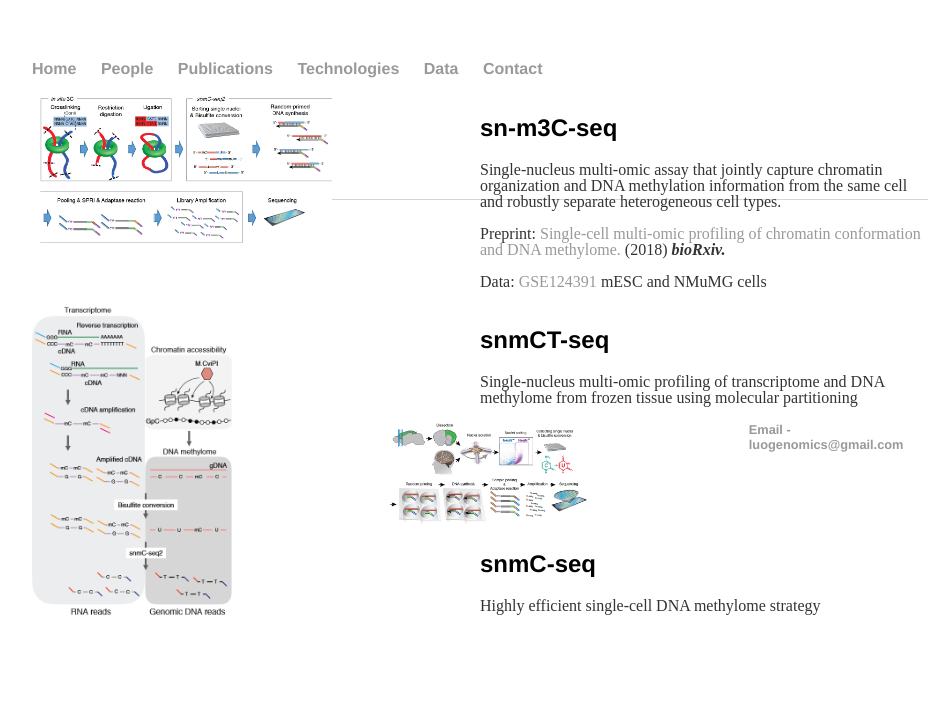
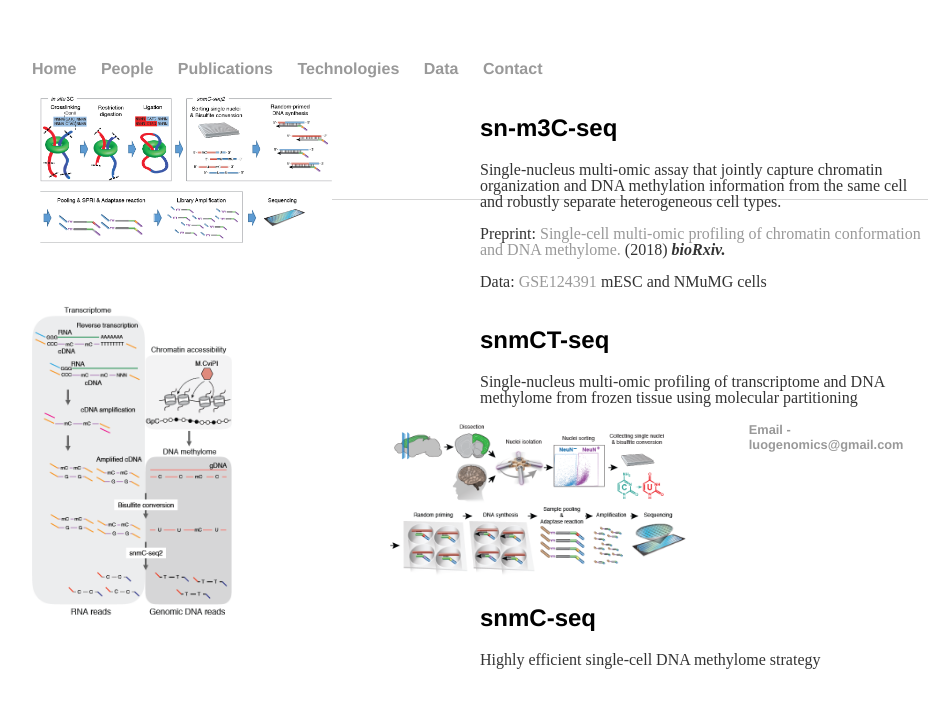
Before and after one commit to luogenomics/luogenomics.github.io, a Jekyll site: the page built from technologies/index.html, in a window 1280 px wide. Shown: the top 708 px of the page, without its empty margins (160-1111 px from the left). Built offline with Jekyll 4.4.1, drawn with Linux system fonts in a browser that asks for light colours.

Commit message:
Update index.html

```diff
--- a/technologies/index.html
+++ b/technologies/index.html
@@ -35,7 +35,7 @@ title: Luo Lab Technologies
 <div class="projectbox">
   <div class="projectmediabox pull-left">
     <a href="">
-      <img width=200 class="projectmedia" src="snmC-seq.png">
+      <img width=300 class="projectmedia" src="snmc-seq.png">
     </a>
   </div>
   <div class="projecttextbox pull-right">
```
